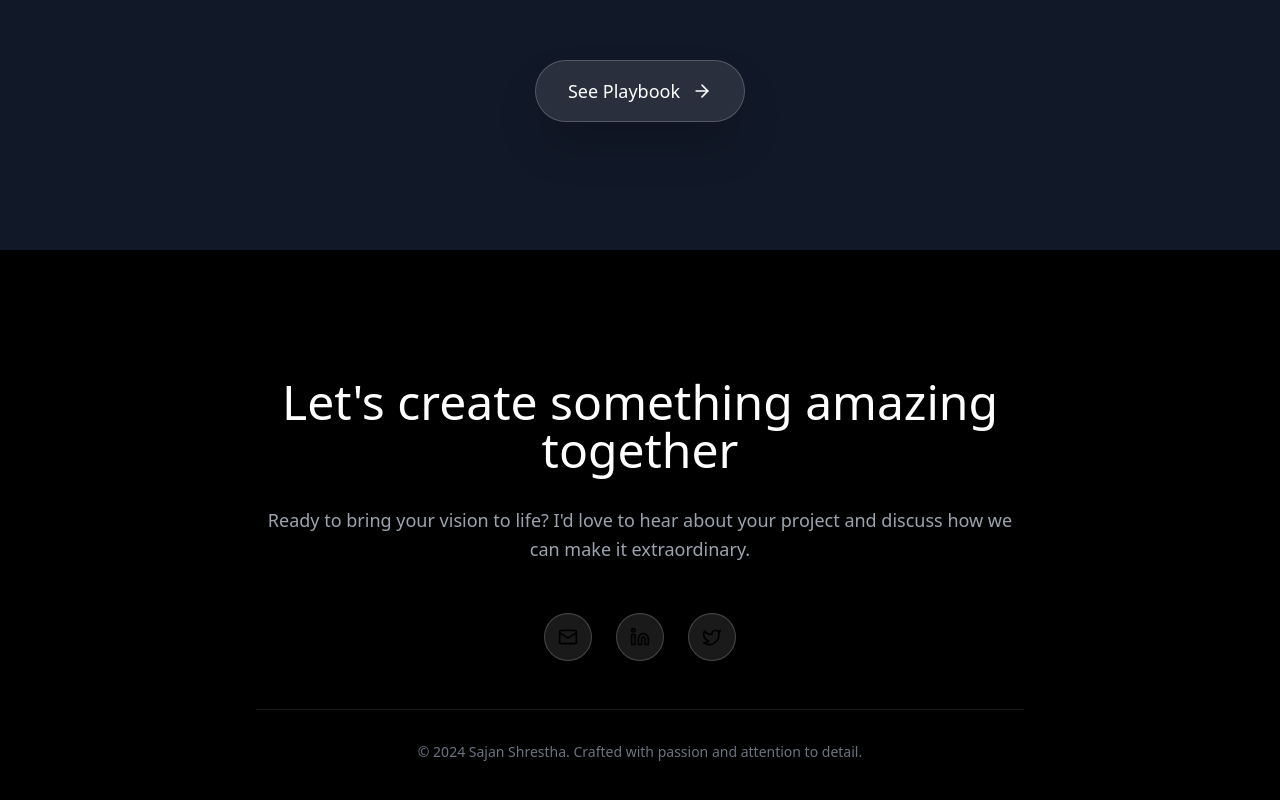
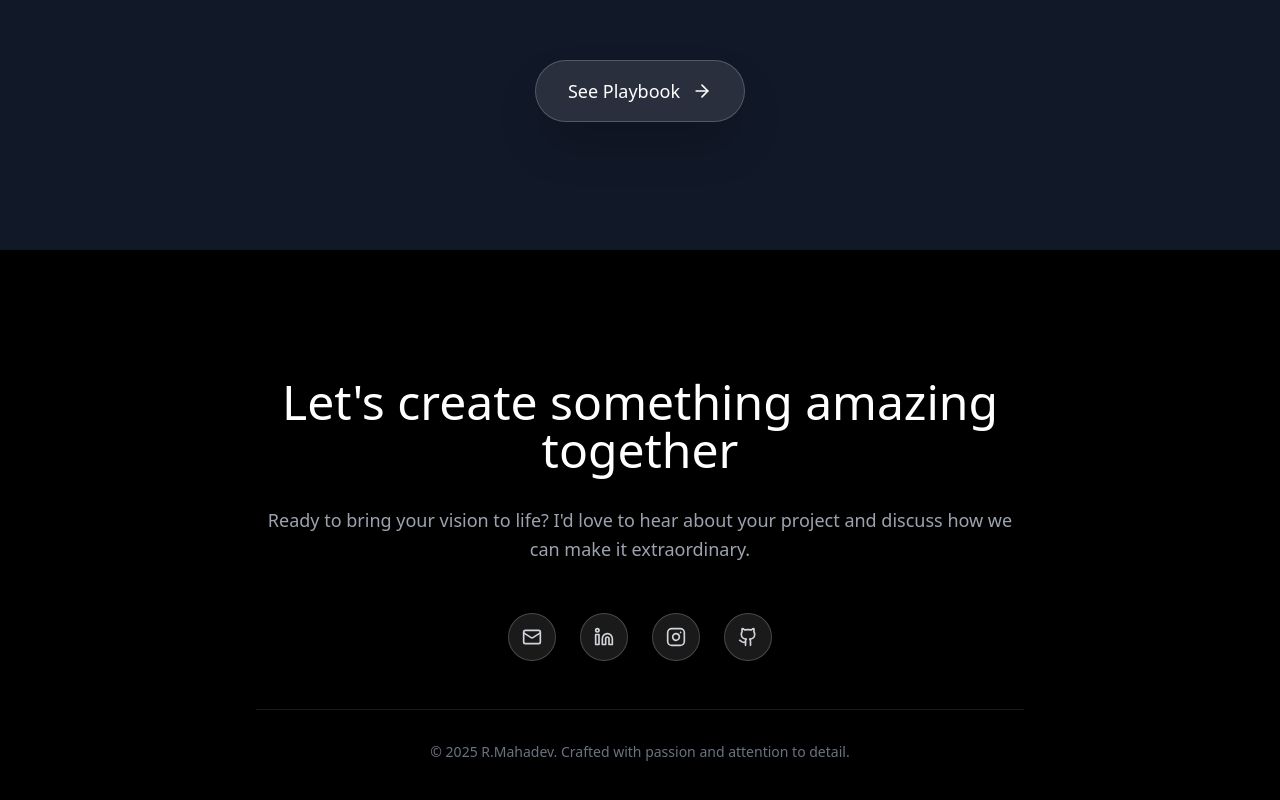
Before and after one commit to Luffy0016/portfolio, a React (Vite) app: page / in a window 1280 px wide. Shown: the part 3345-4145 px from the top of the page. Built offline with nearby package versions, Linux system fonts and the light colour scheme.

Commit message:
Update Contact.tsx

```diff
--- a/src/components/Contact.tsx
+++ b/src/components/Contact.tsx
@@ -1,5 +1,5 @@
 import React from 'react';
-import { Mail, Linkedin, Twitter } from 'lucide-react';
+import { Mail, Linkedin, Instagram, Github } from 'lucide-react';
 
 const Contact = () => {
   return (
@@ -14,20 +14,23 @@ const Contact = () => {
           </p>
 
           <div className="flex justify-center gap-6 mb-12 animate-fade-in-up animation-delay-400">
-            <button className="w-12 h-12 bg-white/10 backdrop-blur-xl border border-white/20 rounded-full flex items-center justify-center hover:bg-white/20 hover:border-white/30 hover:scale-110 hover:-translate-y-1 transition-all duration-300 group shadow-2xl hover:shadow-white/10">
-              <Mail className="w-5 h-5" />
-            </button>
-            <button className="w-12 h-12 bg-white/10 backdrop-blur-xl border border-white/20 rounded-full flex items-center justify-center hover:bg-white/20 hover:border-white/30 hover:scale-110 hover:-translate-y-1 transition-all duration-300 group shadow-2xl hover:shadow-white/10 animation-delay-100">
-              <Linkedin className="w-5 h-5" />
-            </button>
-            <button className="w-12 h-12 bg-white/10 backdrop-blur-xl border border-white/20 rounded-full flex items-center justify-center hover:bg-white/20 hover:border-white/30 hover:scale-110 hover:-translate-y-1 transition-all duration-300 group shadow-2xl hover:shadow-white/10 animation-delay-200">
-              <Twitter className="w-5 h-5" />
-            </button>
+            <a href="mailto:mahadevr385@gmail.com" className="w-12 h-12 bg-white/10 backdrop-blur-xl border border-white/20 rounded-full flex items-center justify-center hover:bg-white/20 hover:border-white/30 hover:scale-110 hover:-translate-y-1 transition-all duration-300 group shadow-2xl hover:shadow-white/10">
+              <Mail className="w-5 h-5 text-gray-300 group-hover:text-blue-600 transition-colors duration-300" />
+            </a>
+            <a href="https://www.linkedin.com/in/r-mahadev" target="_blank" rel="noopener noreferrer" className="w-12 h-12 bg-white/10 backdrop-blur-xl border border-white/20 rounded-full flex items-center justify-center hover:bg-white/20 hover:border-white/30 hover:scale-110 hover:-translate-y-1 transition-all duration-300 group shadow-2xl hover:shadow-white/10">
+              <Linkedin className="w-5 h-5 text-gray-300 group-hover:text-blue-600 transition-colors duration-300" />
+            </a>
+            <a href="https://www.instagram.com/_r_mahadev_" target="_blank" rel="noopener noreferrer" className="w-12 h-12 bg-white/10 backdrop-blur-xl border border-white/20 rounded-full flex items-center justify-center hover:bg-white/20 hover:border-white/30 hover:scale-110 hover:-translate-y-1 transition-all duration-300 group shadow-2xl hover:shadow-white/10">
+              <Instagram className="w-5 h-5 text-gray-300 group-hover:text-pink-600 transition-colors duration-300" />
+            </a>
+            <a href="https://github.com/Luffy0016" target="_blank" rel="noopener noreferrer" className="w-12 h-12 bg-white/10 backdrop-blur-xl border border-white/20 rounded-full flex items-center justify-center hover:bg-white/20 hover:border-white/30 hover:scale-110 hover:-translate-y-1 transition-all duration-300 group shadow-2xl hover:shadow-white/10">
+              <Github className="w-5 h-5 text-gray-300 group-hover:text-slate-800 transition-colors duration-300" />
+            </a>
           </div>
 
           <div className="border-t border-white/10 pt-8 animate-fade-in-up animation-delay-600">
             <p className="text-sm text-gray-500 font-light">
-              © 2024 Sajan Shrestha. Crafted with passion and attention to detail.
+              © 2025 R.Mahadev. Crafted with passion and attention to detail.
             </p>
           </div>
         </div>
```
